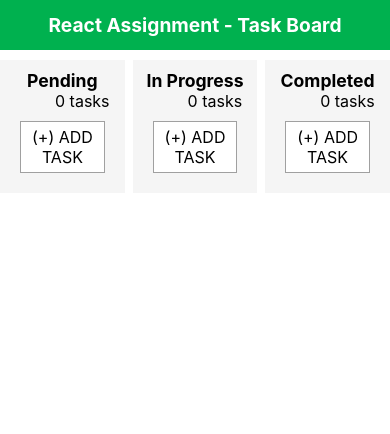
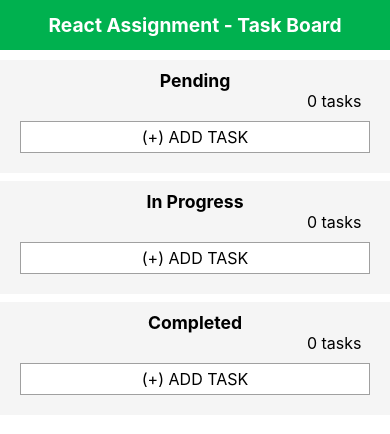
Before and after one commit to Puayny/react-trello-clone, a React (Create React App) app: page / in a window 390 px wide. Shown: the top 434 px of the page. Built offline with nearby package versions, Linux system fonts and the light colour scheme.

Commit message:
Make app responsive

```diff
--- a/src/App.css
+++ b/src/App.css
@@ -22,13 +22,25 @@
     width: 100%;
 }
 .subboard {
-    flex: 1 1;
+    flex: 1 100%;
     background-color: rgb(245 245 245);
     padding: 10px;
 }
 .subboard:not(:last-child) {
-    margin-right: 2%;
+    margin-bottom: 2%;
 }
+
+@media all and (min-width: 800px) {
+    .subboard {
+        flex: 1 1;
+    }
+    .subboard:not(:last-child) {
+        margin-bottom: 0%;
+        margin-right: 2%;
+    }
+}
+
+
 
 .subboard-header {
     text-align: center;
```
